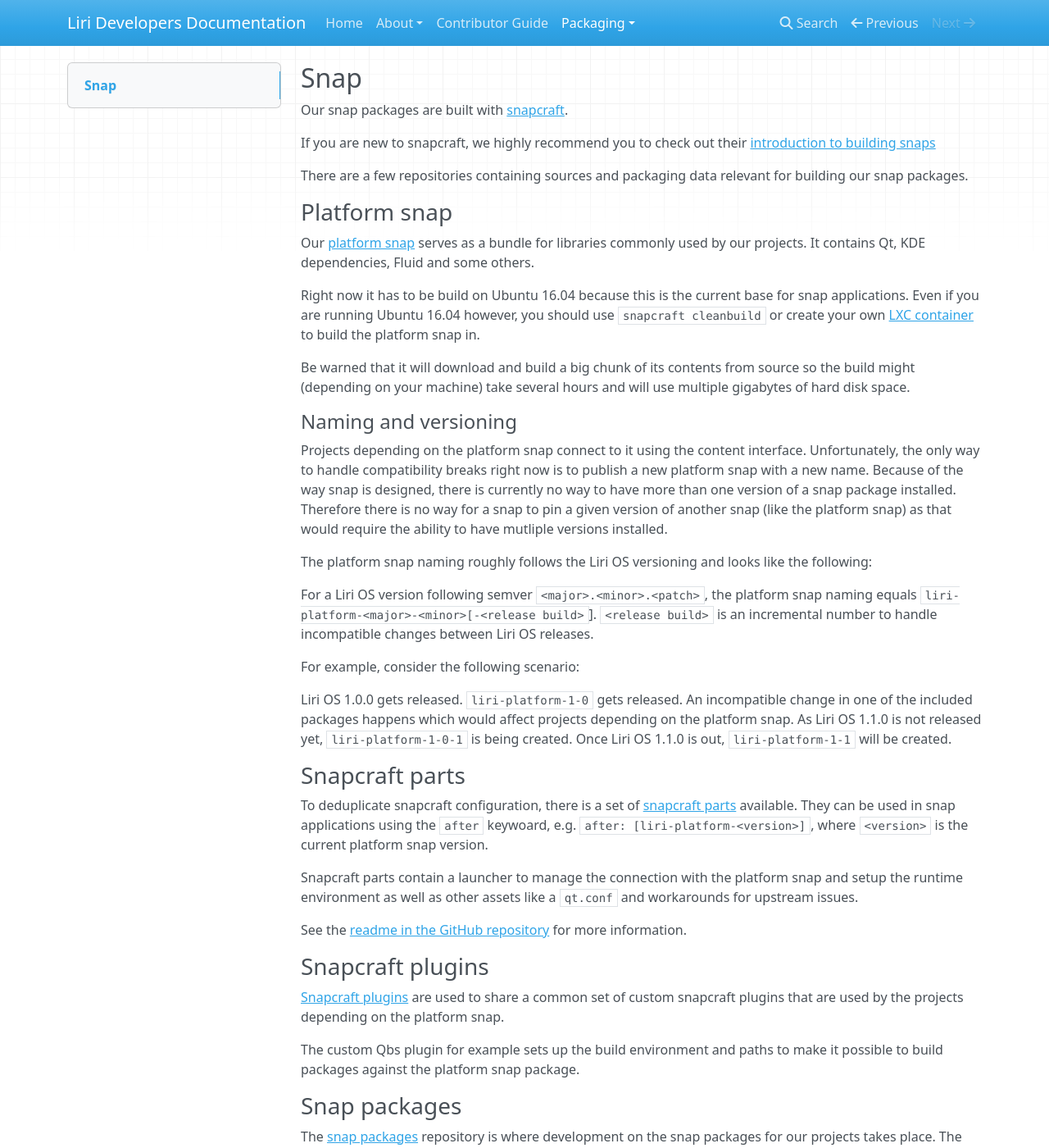
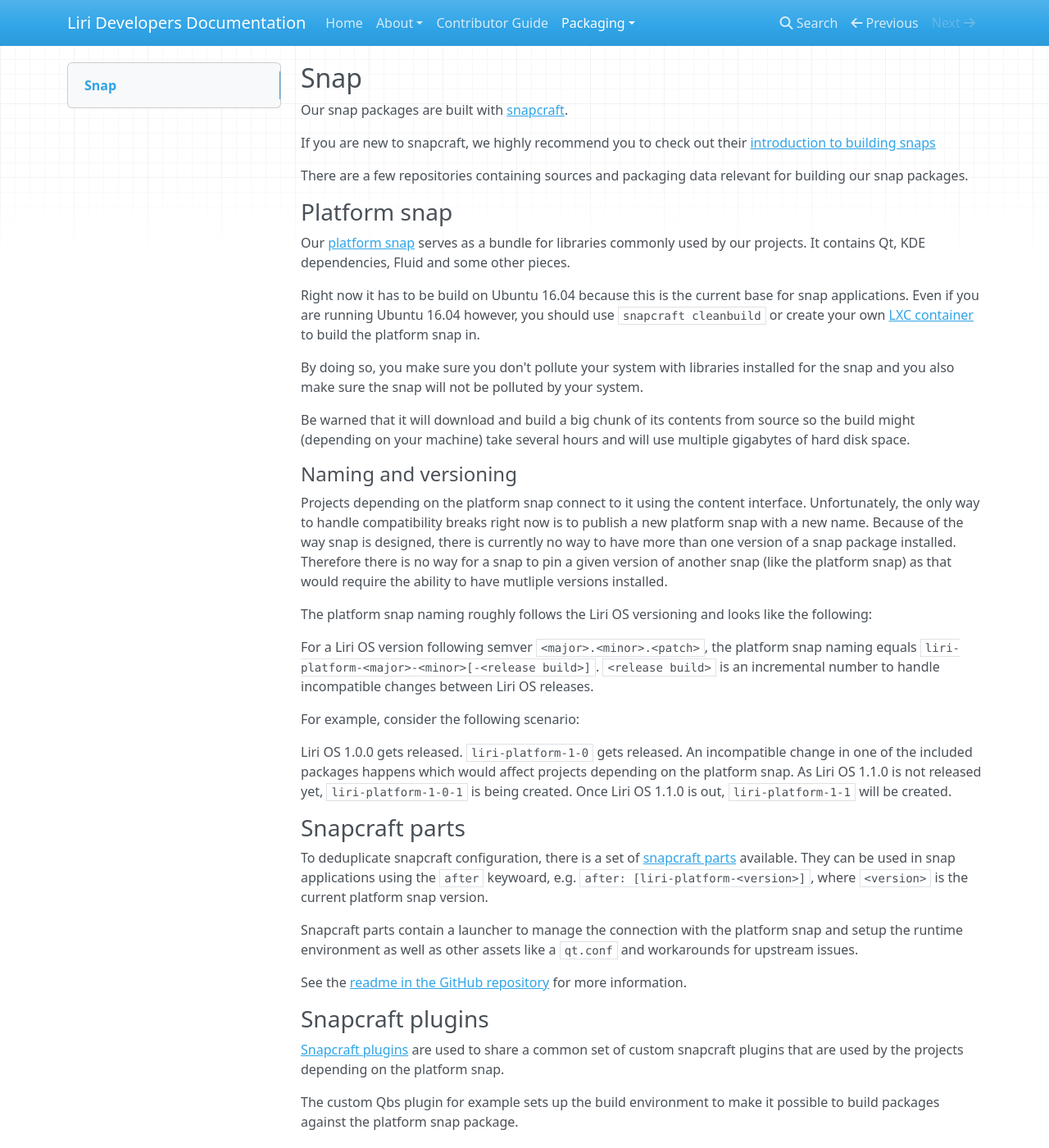
Before and after one commit to lirios/docs, an MkDocs documentation site: the page built from docs/packaging/snap.md, in a window 1280 px wide and 1400 px high. Shown: the whole window at 82% size. Built offline with MkDocs 1.6.1, drawn with Linux system fonts in a browser that asks for light colours; nearby versions of some CDN libraries; old or Windows-style settings are respelled for this version of MkDocs.

Commit message:
Apply small fixes to the snap page

```diff
--- a/docs/packaging/snap.md
+++ b/docs/packaging/snap.md
@@ -8,10 +8,12 @@
 
 ### Platform snap
 
-Our [platform snap](https://github.com/lirios/platform-snap) serves as a bundle for libraries commonly used by our projects. It contains Qt, KDE dependencies, Fluid and some others.
+Our [platform snap](https://github.com/lirios/platform-snap) serves as a bundle for libraries commonly used by our projects. It contains Qt, KDE dependencies, Fluid and some other pieces.
 
 Right now it has to be build on Ubuntu 16.04 because this is the current base for snap applications.
 Even if you are running Ubuntu 16.04 however, you should use `snapcraft cleanbuild` or create your own [LXC container](https://linuxcontainers.org/) to build the platform snap in.
+
+By doing so, you make sure you don't pollute your system with libraries installed for the snap and you also make sure the snap will not be polluted by your system.
 
 Be warned that it will download and build a big chunk of its contents from source so the build might (depending on your machine) take several hours and will use multiple gigabytes of hard disk space.
 
@@ -24,7 +26,7 @@
 
 The platform snap naming roughly follows the Liri OS versioning and looks like the following:
 
-For a Liri OS version following semver `<major>.<minor>.<patch>`, the platform snap naming equals `liri-platform-<major>-<minor>[-<release build>`].
+For a Liri OS version following semver `<major>.<minor>.<patch>`, the platform snap naming equals `liri-platform-<major>-<minor>[-<release build>]`.
 `<release build>` is an incremental number to handle incompatible changes between Liri OS releases.
 
 For example, consider the following scenario:
@@ -47,7 +49,7 @@
 
 [Snapcraft plugins](https://github.com/lirios/snapcraft-plugins) are used to share a common set of custom snapcraft plugins that are used by the projects depending on the platform snap.
 
-The custom Qbs plugin for example sets up the build environment and paths to make it possible to build packages against the platform snap package.
+The custom Qbs plugin for example sets up the build environment to make it possible to build packages against the platform snap package.
 
 ### Snap packages
 
```
